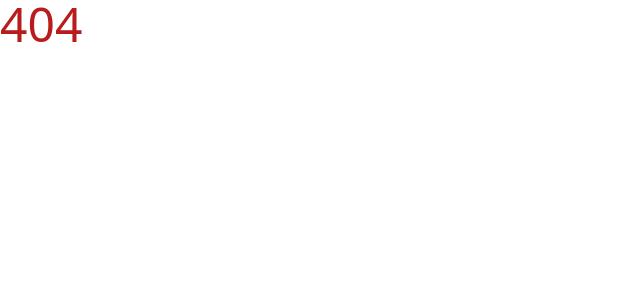
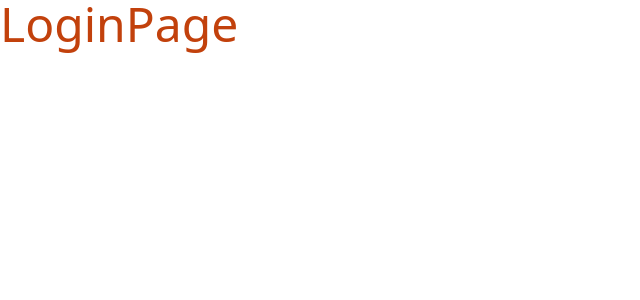
Before and after one commit to Squad-21/front-end, a React (Create React App) app: page /login in a window 1280 px wide. Shown: the top 300 px of the page, without its empty margins (0-640 px from the left). Built offline with nearby package versions, Linux system fonts and the light colour scheme.

Commit message:
feat: adicionando a pagina de login

```diff
--- a/src/pages/Dev/index.jsx
+++ /dev/null
@@ -1,3 +0,0 @@
-export function DevPage() {
-  return <h1 className="text-5xl text-orange-700">DevPage</h1>;
-}
--- /dev/null
+++ b/src/pages/LoginPage/index.jsx
@@ -0,0 +1,3 @@
+export function LoginPage() {
+  return <h1 className="text-5xl text-orange-700">LoginPage</h1>;
+}
--- a/src/routes/index.jsx
+++ b/src/routes/index.jsx
@@ -1,6 +1,6 @@
 import { createBrowserRouter } from "react-router-dom/dist";
 import { HomePage } from "../pages/Home";
-import { DevPage } from "../pages/Dev";
+import { LoginPage } from "../pages/LoginPage";
 import { ErrorPage } from "../pages/Error";
 
 export const router = createBrowserRouter([
@@ -9,8 +9,8 @@ export const router = createBrowserRouter([
     element: <HomePage />,
   },
   {
-    path: "/dev",
-    element: <DevPage />,
+    path: "/login",
+    element: <LoginPage />,
   },
   {
     path: "*",
```
